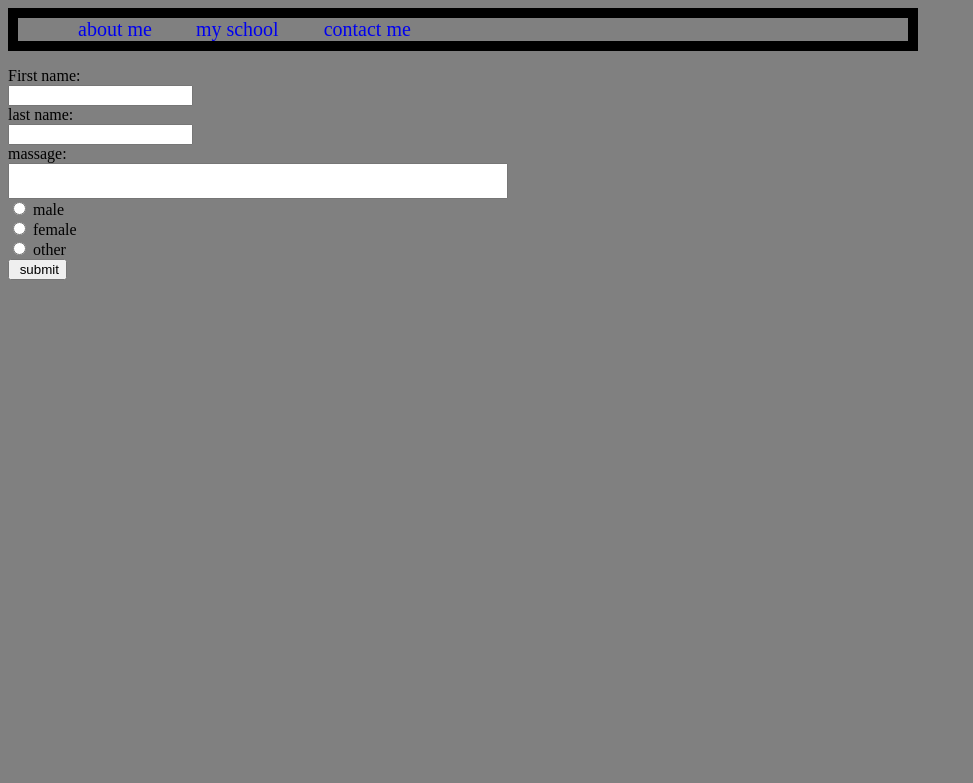
After one commit to halabarka/hala, a Flask app: page /contact in a window 1280 px wide. The commit adds this page. Shown: the top 783 px of the page, without its empty margins (0-973 px from the left). Run offline with Flask 2, Linux system fonts and the light colour scheme.

Commit message:
added contact page

```diff
--- a/app.py
+++ b/app.py
@@ -1,4 +1,4 @@
-from flask import Flask, render_template
+from flask import Flask, render_template, request
 import random
 app = Flask(__name__)
 
@@ -37,5 +37,20 @@ def hla():
 	return render_template("index.html")
 
 
+@app.route("/contact")
+def contact():
+	return  render_template("contact.html")
+
+@app.route("/form_request",methods=['POST'])
+def form_request():
+	user_firstname=request.form["firstname"]
+
+	user_lastname=request.form["lastname"]
+
+	user_message=request.form["message"]
+
+	#return 	  user_firstname+" "+user_lastname+" "+user_message
+	return render_template("from_data.html",firstname=user_firstname,lastname=user_lastname,message=user_message)
+
 if __name__ == "__main__":
 	app.run()
--- a/static/stylesheets/style.css
+++ b/static/stylesheets/style.css
@@ -96,4 +96,4 @@ li{
 li a{
 	text-decoration:none;
 
-	}0
+	}
--- /dev/null
+++ b/static/stylesheets/style2.css
@@ -0,0 +1,30 @@
+ body {
+	background-color:gray;
+}
+h1 {
+	text-align: center;
+	color: white ;
+	background-size:100% 100%;
+
+
+
+}
+
+p {
+	text-align: right;
+	color: white ;
+	background-size:100% 100%;
+
+
+
+
+}
+
+textarea{
+	 width :500px;
+	 height:auto;
+	 resize:none;
+
+
+
+}
--- /dev/null
+++ b/templates/contact.html
@@ -0,0 +1,37 @@
+{%extends "layout.html"%}
+
+{%block head%}
+<link rel="stylesheet" type="text/css" href="../static/stylesheets/style2.css">
+
+
+
+
+
+
+	</div>
+
+{%endblock%}
+{%block body%}
+<form action="{{ url_for('form_request') }}" method="post">
+	First name:<br>
+	<input type="text" name="firstname"><br>
+
+	last name:<br>
+	<input type="text" name="lastname"><br>
+
+	massage:<br>
+	<textarea type="text" name="message"></textarea><br>
+
+	<input type="radio" name="gender" value="male"> male<br>
+	<input type="radio" name="gender" value="female"> female<br>
+	<input type="radio" name="gender" value="other"> other<br>
+
+	<input type="submit" name="submit" value=" submit"> <br>
+
+
+
+
+</form>
+
+
+{%endblock%}
--- a/templates/layout.html
+++ b/templates/layout.html
@@ -1,6 +1,9 @@
  <html>
-<head>
-	<link rel="stylesheet" type="text/css" href="../static/stylesheets/style.css">
+ <head>
+
+<link rel="stylesheet" type="text/css" href="../static/stylesheets/style.css">
+{%block head%}
+{%endblock%}
 </head>
 
 <body>
@@ -8,7 +11,13 @@
 		<li><a href="/">about me</a></li>
 		<li>
 			<a href="/ran">  my school</a>
+
 		</li>
+		<li>
+			<a href="/contact"> contact me</a>
+
+		</li>
+
 
 	</ol>
 
```
Also changed, not shown: templates/contact.css (added, +11 -0 lines), templates/from_data.html (added, +13 -0 lines), templates/index.html (+11 -5 lines).
